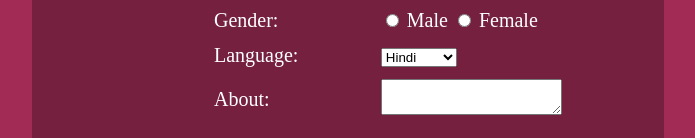
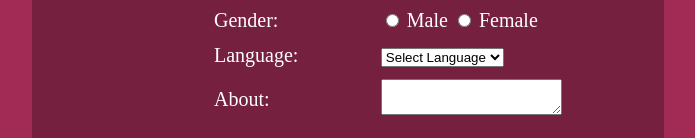
Before and after one commit to coldn00dles/mernstack_tasks_mwf2-4, a plain HTML site: page css-tasks/task7.html in a window 1280 px wide. Shown: the part 326-464 px from the top of the page, without its empty margins (292-987 px from the left). Drawn offline with Linux system fonts and the light colour scheme.

Commit message:
final commit

```diff
--- a/css-tasks/task7.html
+++ b/css-tasks/task7.html
@@ -38,6 +38,7 @@
                     <td>Language:</td>
                     <td>
                         <select name="language" required>
+                            <option value="" disabled selected>Select Language</option>
                             <option value="hindi">Hindi</option>
                             <option value="kannada">Kannada</option>
                             <option value="tamil">Tamil</option>
```
